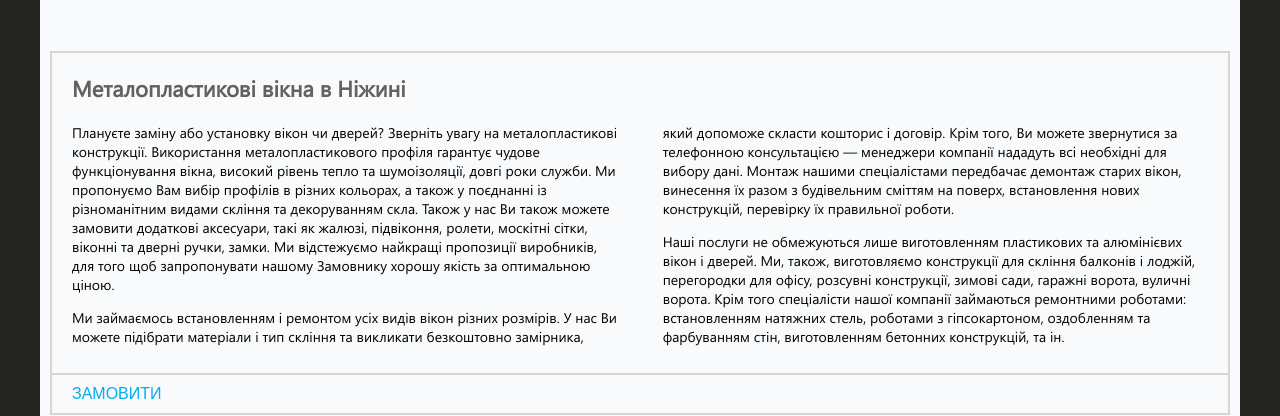
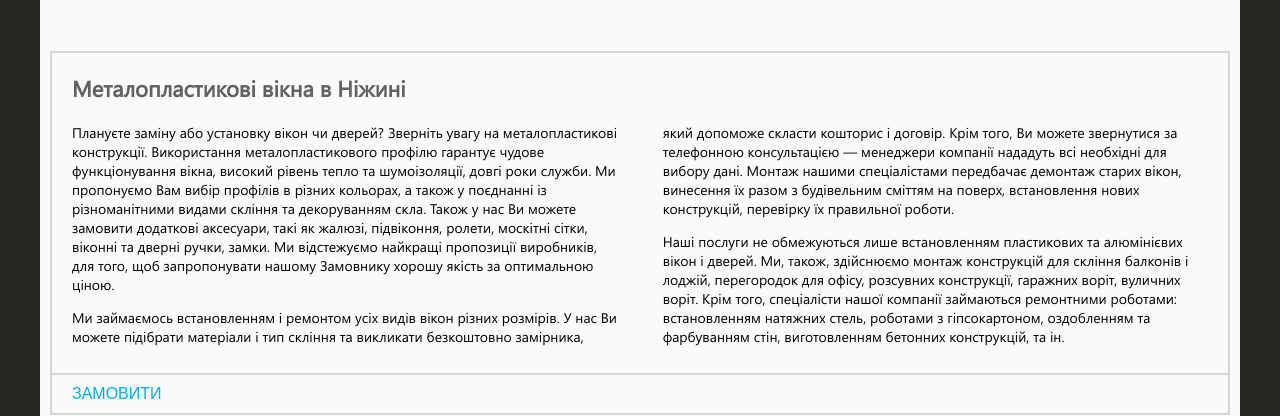
Before and after one commit to vladimiraurelius/windows.github.io, a plain HTML site: page index.html in a window 1280 px wide. Shown: the part 1760-2176 px from the top of the page. Drawn offline with Linux system fonts and the light colour scheme.

Commit message:
predreliz

```diff
--- a/index.html
+++ b/index.html
@@ -209,14 +209,13 @@
                 <div class="about__title">Металопластикові вікна в Ніжині</div>
                 <div class="about__text">
                     <p>
-                        Плануєте заміну або установку вікон чи дверей? Зверніть увагу на металопластикові конструкції. Використання металопластикового профіля гарантує чудове функціонування вікна, високий рівень тепло та шумоізоляції, довгі роки служби. Ми пропонуємо Вам вибір профілів в різних кольорах, а також у поєднанні із різноманітним видами скління та декоруванням скла. Також у нас Ви також можете замовити додаткові аксесуари, такі як жалюзі, підвіконня, ролети, москітні сітки, віконні та дверні ручки, замки. Ми відстежуємо найкращі пропозиції виробників, для того щоб запропонувати нашому Замовнику хорошу якість за оптимальною ціною.
+                        Плануєте заміну або установку вікон чи дверей? Зверніть увагу на металопластикові конструкції. Використання металопластикового профілю гарантує чудове функціонування вікна, високий рівень тепло та шумоізоляції, довгі роки служби. Ми пропонуємо Вам вибір профілів в різних кольорах, а також у поєднанні із різноманітними видами скління та декоруванням скла. Також у нас Ви можете замовити додаткові аксесуари, такі як жалюзі, підвіконня, ролети, москітні сітки, віконні та дверні ручки, замки. Ми відстежуємо найкращі пропозиції виробників, для того, щоб запропонувати нашому Замовнику хорошу якість за оптимальною ціною.
                     </p>
                     <p>
-						Ми займаємось встановленням i ремонтом усіх видів вікон різних розмірів. У нас Ви можете підібрати матеріали і тип скління та викликати безкоштовно замірника, який допоможе скласти кошторис і договір.
-						Крім того, Ви можете звернутися за телефонною консультацією — менеджери компанії нададуть всі необхідні для вибору дані. Монтаж нашими спеціалістами передбачає демонтаж старих вікон, винесення їх разом з будівельним сміттям на поверх, встановлення нових конструкцій, перевірку їх правильної роботи.
+						Ми займаємось встановленням i ремонтом усіх видів вікон різних розмірів. У нас Ви можете підібрати матеріали і тип скління та викликати безкоштовно замірника, який допоможе скласти кошторис і договір. Крім того, Ви можете звернутися за телефонною консультацією — менеджери компанії нададуть всі необхідні для вибору дані. Монтаж нашими спеціалістами передбачає демонтаж старих вікон, винесення їх разом з будівельним сміттям на поверх, встановлення нових конструкцій, перевірку їх правильної роботи.
                     </p>
                     <p>
-                        Наші послуги не обмежуються лише виготовленням пластикових та алюмінієвих вікон і дверей. Ми, також, виготовляємо конструкції для скління балконів і лоджій, перегородки для офісу, розсувні конструкції, зимові сади, гаражні ворота, вуличні ворота. Крім того спеціалісти нашої компанії займаються ремонтними роботами: встановленням натяжних стель, роботами з гіпсокартоном, оздобленням та фарбуванням стін, виготовленням бетонних конструкцій, та ін.
+                        Наші послуги не обмежуються лише встановленням пластикових та алюмінієвих вікон і дверей. Ми, також, здійснюємо монтаж конструкцій для скління балконів і лоджій, перегородок для офісу, розсувних конструкції, гаражних воріт, вуличних воріт. Крім того, спеціалісти нашої компанії займаються ремонтними роботами: встановленням натяжних стель, роботами з гіпсокартоном, оздобленням та фарбуванням стін, виготовленням бетонних конструкцій, та ін.
                     </p>
 
                 </div>
```
